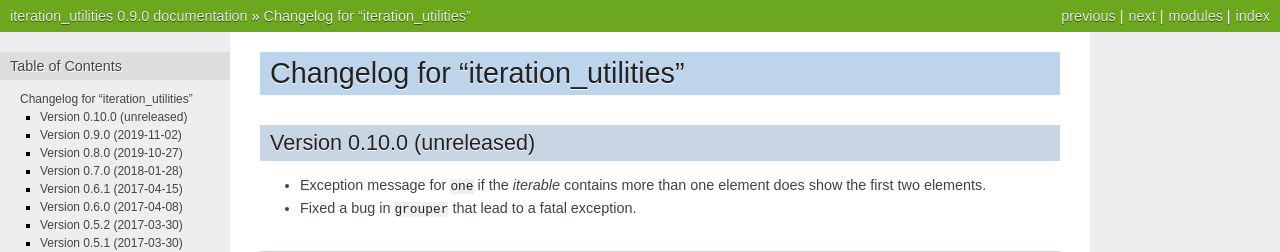
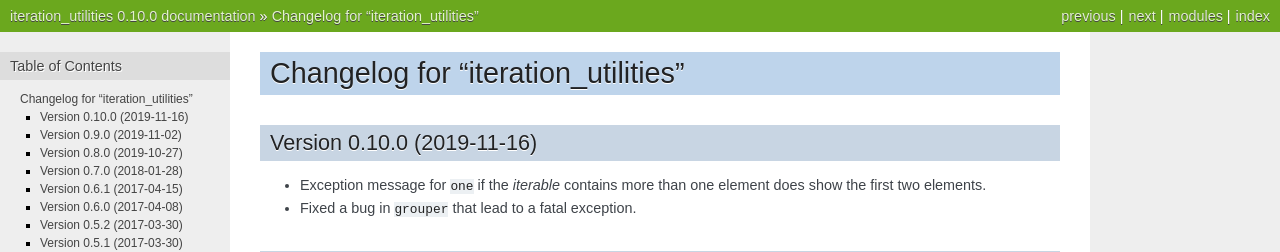
Before and after one commit to MSeifert04/iteration_utilities, a Sphinx documentation site: the page built from docs/CHANGES.rst, in a window 1280 px wide and 900 px high. Shown: the top 252 px of the window. Built offline with Sphinx 7.4.7, drawn with Linux system fonts in a browser that asks for light colours; some of the changed text lies outside the part shown.

Commit message:
Prepare for 0.10.0 release

```diff
--- a/docs/CHANGES.rst
+++ b/docs/CHANGES.rst
@@ -1,7 +1,7 @@
 Changelog for "iteration_utilities"
 -----------------------------------
 
-Version 0.10.0 (unreleased)
+Version 0.10.0 (2019-11-16)
 ^^^^^^^^^^^^^^^^^^^^^^^^^^^
 
 - Exception message for ``one`` if the *iterable* contains more than one element
--- a/src/iteration_utilities/__init__.py
+++ b/src/iteration_utilities/__init__.py
@@ -8,4 +8,4 @@ from ._recipes import *
 from ._additional_recipes import *
 from ._classes import *
 
-__version__ = '0.9.0'
+__version__ = '0.10.0'
```
Also changed, not shown: 1 other file.
